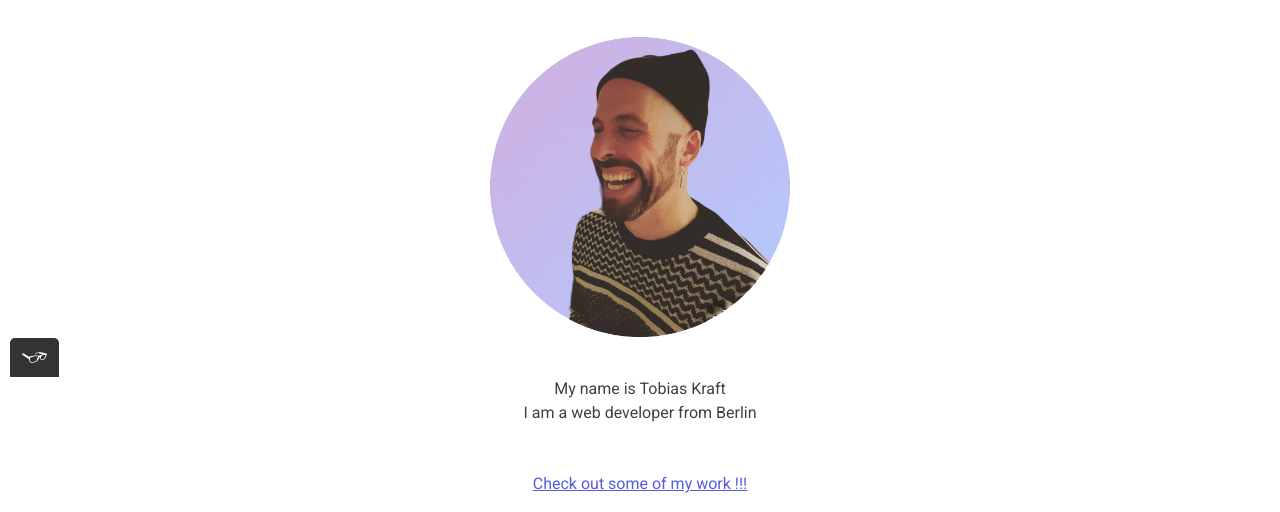
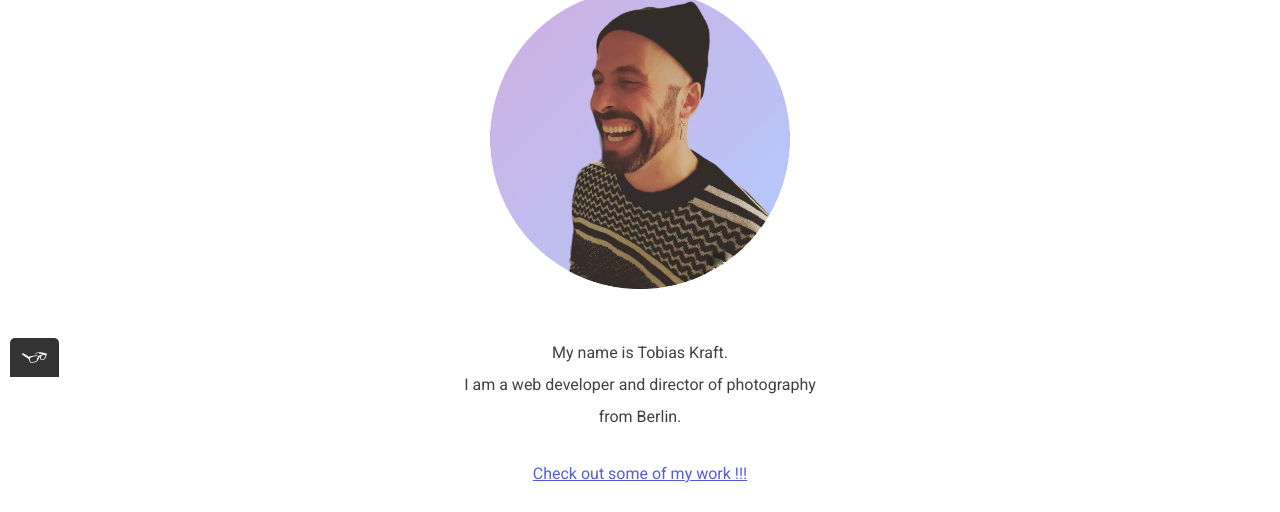
Before and after one commit to TK1893/portfolio, a plain HTML site: page index.html in a window 1280 px wide. Shown: the part 423-935 px from the top of the page. Drawn offline with nearby package versions, Linux system fonts and the light colour scheme; a web font is replaced by a local one.

Commit message:
Update text

```diff
--- a/css/styles.css
+++ b/css/styles.css
@@ -187,21 +187,28 @@ main a:active {
   justify-items: center;
   align-items: center;
   text-align: center;
-  grid-gap: 5vh;
+  grid-gap: 4vh;
   grid-row-start: 2;
 }
 
-.profile>* {
+.profile h1,
+.profile p,
+.profile a {
   margin: 0;
+}
+
+.profile p {
+  margin-top: 2vh;
+  line-height: 2;
 }
 
 .profile_portrait {
   width: 300px;
 }
 
-.profile a {
+/* .profile a {
   margin-top: 10px;
-}
+} */
 
 
 @media all and (max-width: 768px) {
--- a/index.html
+++ b/index.html
@@ -40,8 +40,10 @@
             <div class="profile">
                 <h1>Hello World</h1>
                 <img src="img/profilbild_tobi.jpeg" class="profile_portrait" alt="Profile picture of Tobias Kraft">
-                <p>My name is Tobias Kraft <br> I am a <span>web</span> developer from Berlin</p>
+                <!-- <p>My name is Tobias Kraft.</p> -->
+                <p>My name is Tobias Kraft. <br> I am a web developer and director of photography <br> from Berlin.</p>
                 <a href="https://www.crew-united.com/de/Tobias-Kraft_143886.html">Check out some of my work !!!</a>
+                <a href="https://github.com/TK1893"> ... and code !!!</a>
             </div>
 
         </main>
```
